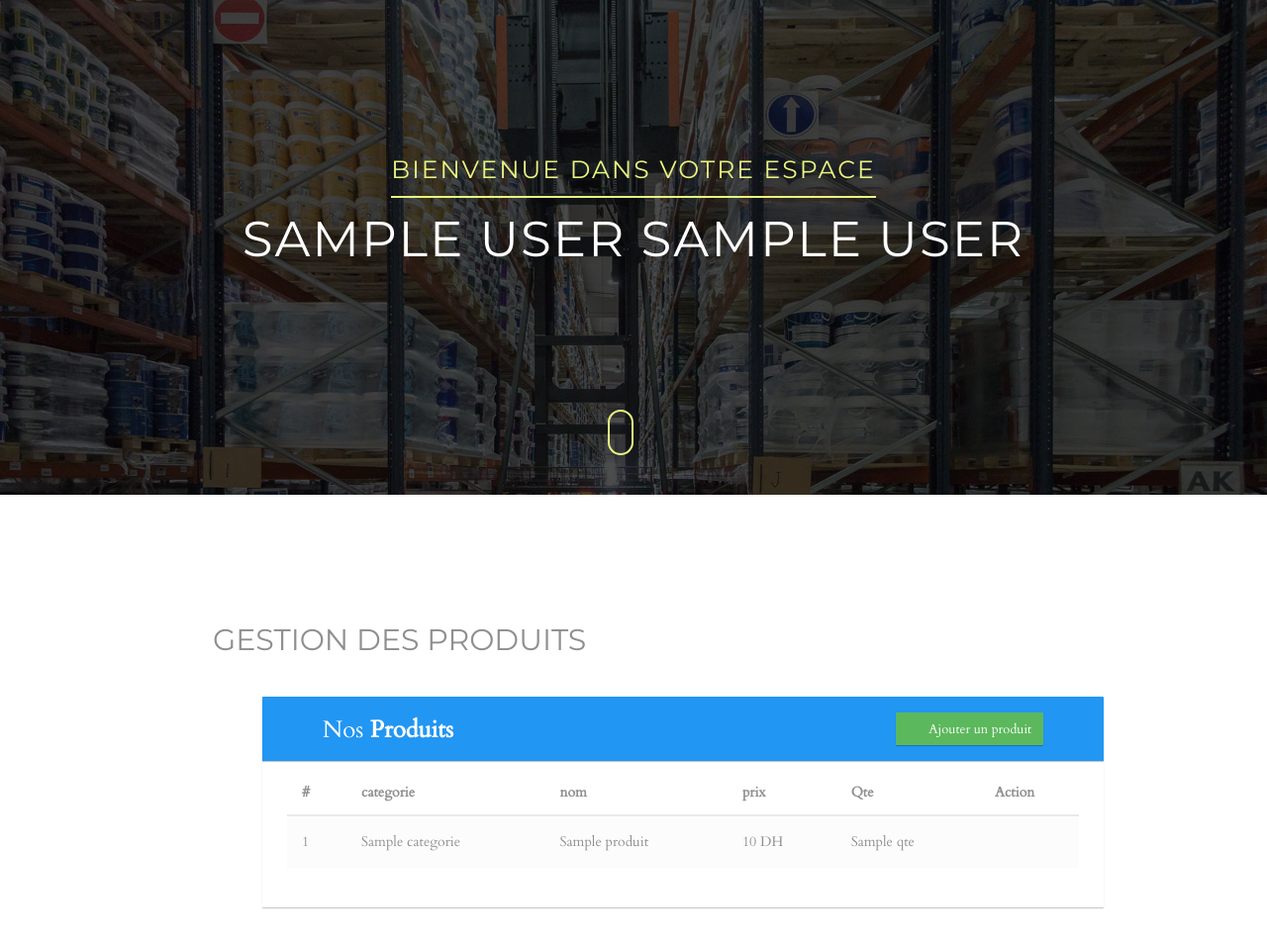
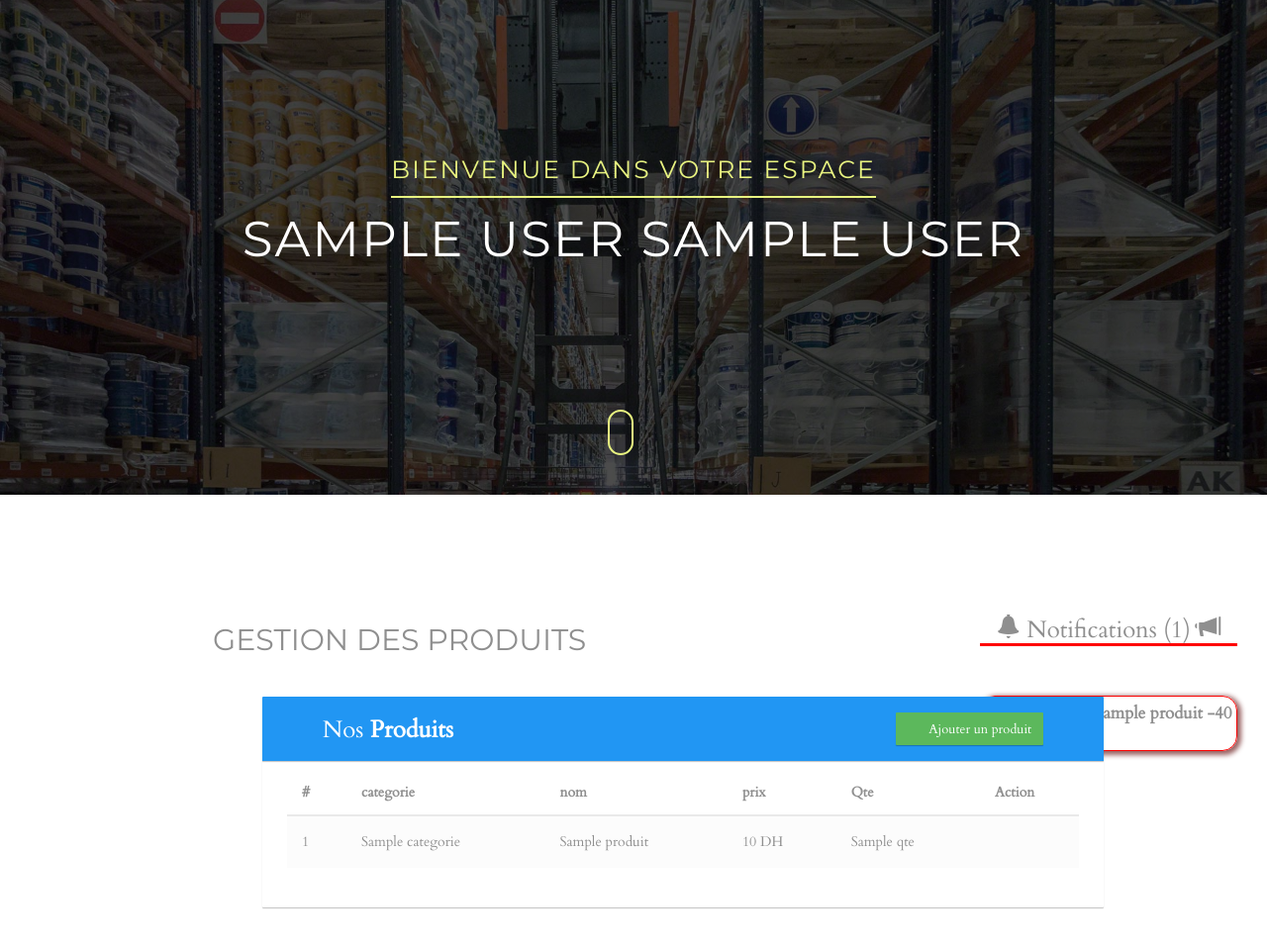
Before and after one commit to Abdellah-05/Gestion_Stock, a Flask app: page /ourStock in a window 1280 px wide. Shown: the top 956 px of the page at 99% size. Run offline with Flask 2, Linux system fonts and the light colour scheme; the visitor is signed in with stand-in values (Sample User, id 1); a database or web service that is not in the repository returns one stand-in record (values such as "Sample title"); some libraries are stand-ins or nearby versions.

Commit message:
Notifications and footer

```diff
--- a/app.py
+++ b/app.py
@@ -50,6 +50,16 @@
         session["nom"] = admin["nom"]
         return redirect('/ourStock')
 
+def produitFaibless():
+    prods = mongo.db.produit.find()
+    faibles = []
+    comment = ''
+    for e in prods:
+            if int(e['Qte']) <= 50:
+                x = int(e['Qte']) - 50
+                comment = str(e['nomProduit']) +'  '+ str(x)
+                faibles.append(comment)
+    return faibles
 
 @app.route('/logout', methods = ['GET'] )
 def logout():
@@ -59,11 +69,16 @@
 def ourStock():
     produits = mongo.db.produit.find()
     admins = mongo.db.admin.find()
+
     if "nom" and "prenom" in session:
         nomAdmin = session["nom"] + " " + session["prenom"]
+        faibless = produitFaibless()
+        nbrNotifications = len(faibless)
     else:
         nomAdmin = "Admin"
-    return render_template('home.html', produits = produits, admins = admins, nomAdmin = nomAdmin)
+
+    return render_template('home.html', produits = produits, admins = admins, nomAdmin = nomAdmin, faibless = faibless, nbrNotifications = nbrNotifications)
+
 
 
 
--- a/templates/home.html
+++ b/templates/home.html
@@ -53,6 +53,24 @@
 
     </div>
 
+
+
+    <!-- Notifications -->
+
+    <div style=" width: 260px; position: absolute; right: 30px; margin-top: 100px;">
+        <div>
+            <h3 style="text-align: center; border-bottom: 3px solid red;"> <span class="glyphicon glyphicon-bell"></span> Notifications ({{nbrNotifications}}) <span class="glyphicon glyphicon-bullhorn"></span></h3>
+        </div><br><br>
+        {% for msg in faibless %}
+            <div style="right: 0%; border: 1px solid red;  border-radius: 15px; box-shadow: 2px 2px 5px 2px rgb(153, 98, 98);">
+                <p>
+                    Faible Produit : <b>{{msg}}</b>
+                </p>
+            </div><br>
+        {% endfor %}
+
+    </div>
+
     <div class="row content">
 
         <h1 class="sec01">Gestion des produits</h1>
@@ -83,13 +101,13 @@
                 </thead>
                 <tbody>
                     {% for produit in produits %}
-                    <tr>
+                    <tr id="table">
                         <td>
                             {{produit['_id']}}
                         </td>
                         <td>{{produit['categorie']}}</td>
                         <td>{{produit['nomProduit']}}</td>
-                        <td>{{produit['prix']}} DH</td>
+                        <td id="{{produit['prix']}}">{{produit['prix']}} DH</td>
                         <td>{{produit['Qte']}}</td>
                         <td>
                             <a href="#" data-target="#{{produit['_id']}}" class="edit" data-toggle="modal"><i class="material-icons"
```
Also changed, not shown: static/js/home.js (line endings or trailing spaces).
